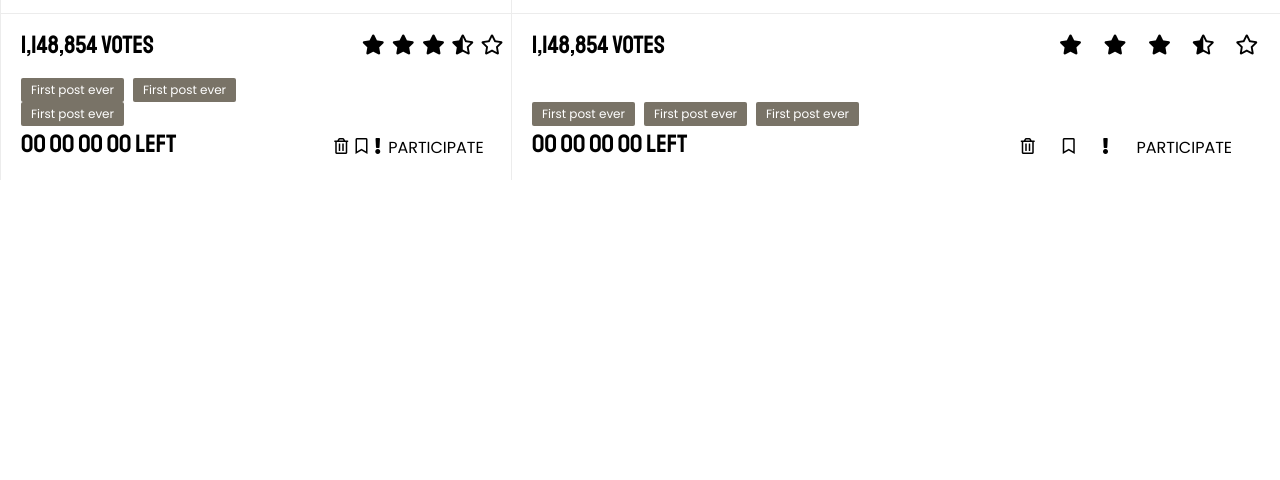
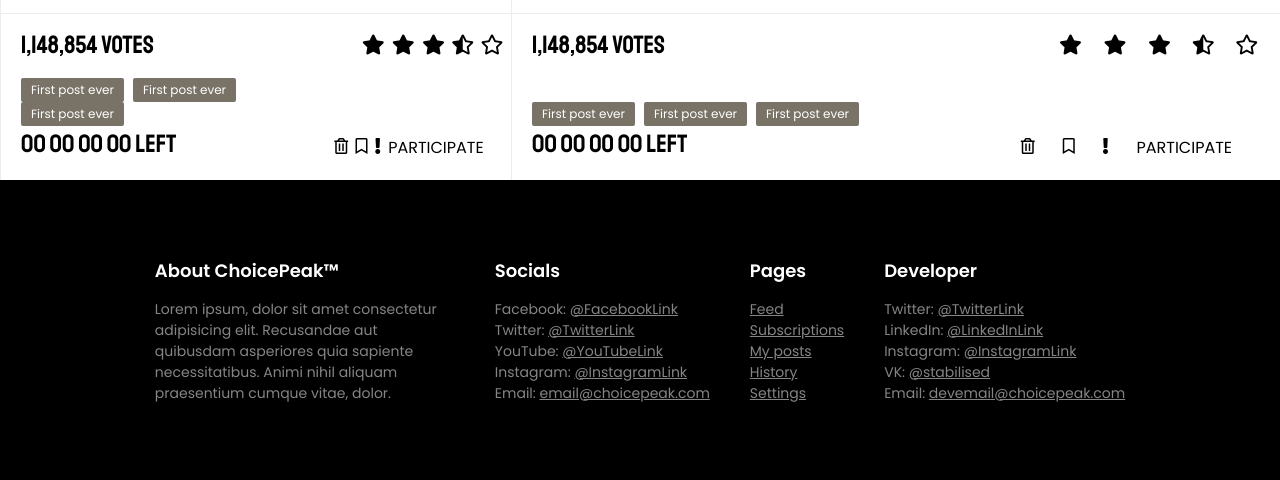
Before and after one commit to squizziee/ChoicePeak, a website: page index.html in a window 1280 px wide. Shown: the part 1085-1565 px from the top of the page. Before the commit the page ends 1265 px from the top, so only its background shows below. Drawn offline with nearby package versions, Linux system fonts and the light colour scheme.

Commit message:
Footer ready

```diff
--- a/app/sass/style.sass
+++ b/app/sass/style.sass
@@ -325,3 +325,26 @@ header
                             i
                                 line-height: 22px
                                 cursor: pointer
+.footer
+    height: 300px
+    width: 100%
+    background: #000
+    display: flex
+    align-items: center
+    justify-content: center
+    &_section
+        max-width: 300px
+        margin: 0 20px
+        .title
+            font-family: $regular-text-font
+            color: #fff
+            font-weight: 600
+            display: block
+            font-size: 18px
+            margin-bottom: 15px
+        article
+            color: #858585
+            font-family: $regular-text-font
+            font-size: 14px
+            a
+                color: #858585
--- a/gulpfile.js
+++ b/gulpfile.js
@@ -1,7 +1,7 @@
 import gulp from 'gulp';
-import sass from 'gulp-sass'
+import sass from 'gulp-sass';
 import autoprefixer from 'gulp-autoprefixer';
-import uglify from 'gulp-uglify'
+import uglify from 'gulp-uglify';
 import cleanCSS from 'clean-css';
 import concat from 'gulp-concat';
 import rename from 'gulp-rename';
--- a/index.html
+++ b/index.html
@@ -7,7 +7,7 @@
     <link rel="stylesheet" href="https://use.fontawesome.com/releases/v5.15.4/css/all.css" integrity="sha384-DyZ88mC6Up2uqS4h/KRgHuoeGwBcD4Ng9SiP4dIRy0EXTlnuz47vAwmeGwVChigm" crossorigin="anonymous">
     <link rel="preconnect" href="https://fonts.googleapis.com">
     <link rel="preconnect" href="https://fonts.gstatic.com" crossorigin>
-    <link href="https://fonts.googleapis.com/css2?family=Poppins&family=Staatliches&display=swap" rel="stylesheet">
+    <link href="https://fonts.googleapis.com/css2?family=Poppins:wght@400;600&family=Staatliches&display=swap" rel="stylesheet">
     <link rel="stylesheet" href="build/css/style.min.css">
     <title>Feed | ChoicePeak</title>
 </head>
@@ -345,6 +345,44 @@
                 </section>
             </section>
         </section>
+        <section class="footer">
+            <div class="footer_section">
+                <span class="title">About ChoicePeak™</span>
+                <article>
+                    Lorem ipsum, dolor sit amet consectetur adipisicing elit. Recusandae aut quibusdam asperiores quia sapiente necessitatibus. Animi nihil aliquam praesentium cumque vitae, dolor.
+                </article>
+            </div>
+            <div class="footer_section">
+                <span class="title">Socials</span>
+                <article>
+                    Facebook: <a href="#">@FacebookLink</a><br>
+                    Twitter: <a href="#">@TwitterLink</a><br>
+                    YouTube: <a href="#">@YouTubeLink</a><br>
+                    Instagram: <a href="#">@InstagramLink</a><br>
+                    Email: <a href="#">email@choicepeak.com</a>
+                </article>
+            </div>
+            <div class="footer_section">
+                <span class="title">Pages</span>
+                <article>
+                    <a href="#">Feed</a><br>
+                    <a href="#">Subscriptions</a><br>
+                    <a href="#">My posts</a><br>
+                    <a href="#">History</a><br>
+                    <a href="#">Settings</a>
+                </article>
+            </div>
+            <div class="footer_section">
+                <span class="title">Developer</span>
+                <article>
+                    Twitter: <a href="#">@TwitterLink</a><br>
+                    LinkedIn: <a href="#">@LinkedInLink</a><br>
+                    Instagram: <a href="#">@InstagramLink</a><br>
+                    VK: <a href="#">@stabilised</a><br>
+                    Email: <a href="#">devemail@choicepeak.com</a>
+                </article>
+            </div>
+        </section>
     </div>
     <script
 		src="https://code.jquery.com/jquery-3.6.0.min.js"
--- a/package.json
+++ b/package.json
@@ -19,8 +19,9 @@
     "gulp-clean-css": "^4.3.0",
     "gulp-concat": "^2.6.1",
     "gulp-rename": "^2.0.0",
-    "gulp-sass": "^5.0.0",
-    "gulp-uglify": "^3.0.2"
+    "gulp-sass": "4.1.0",
+    "gulp-uglify": "^3.0.2",
+    "sass": "^1.39.0"
   },
   "dependencies": {
     "gulp-imagemin": "^8.0.0",
```
Also changed, not shown: app/img/footer.png (added), build/css/style.min.css, build/img/footer.png (added), 2 other files.
